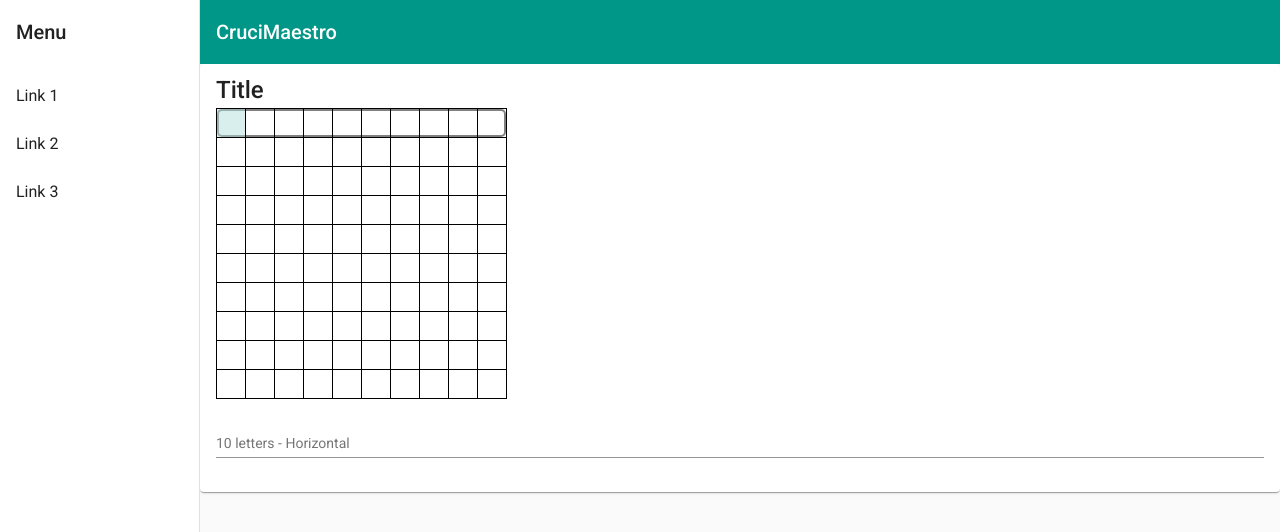
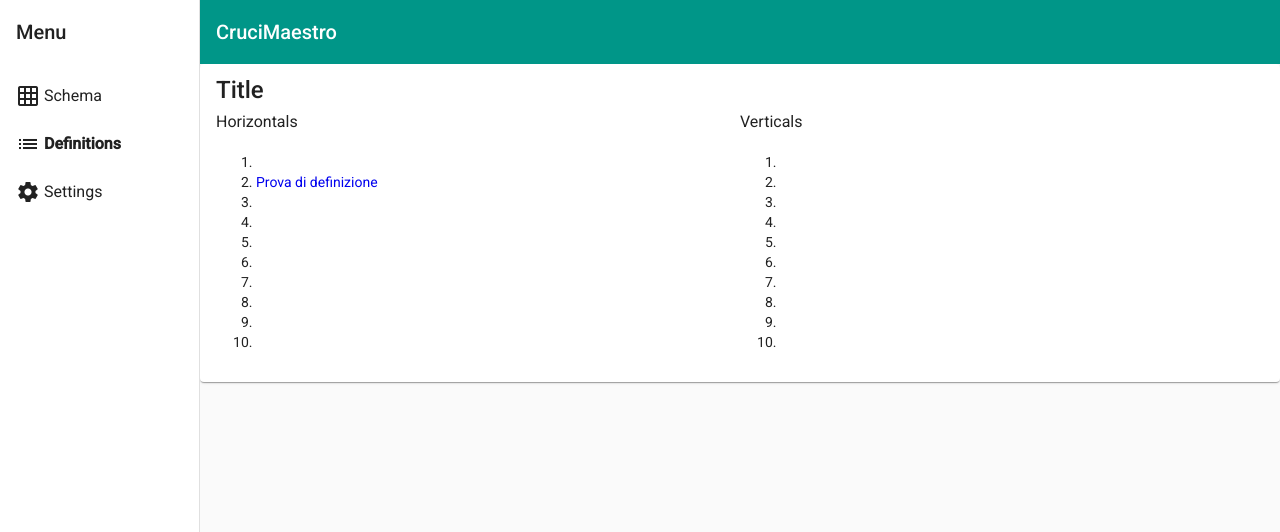
Before and after one commit to francescogabbrielli/cruci-maestro, an Angular app: page /definitions in a window 1280 px wide. Before the commit this address led to /. Shown: the top 532 px of the page. Built offline with nearby package versions, Linux system fonts and the light colour scheme.

Commit message:
Menu and definitions component

```diff
--- a/src/app/app-routing.module.ts
+++ b/src/app/app-routing.module.ts
@@ -1,8 +1,16 @@
 import { NgModule } from '@angular/core';
 import { Routes, RouterModule } from '@angular/router';
+import { SchemaComponent } from './schema/schema.component';
+import { DefinitionListComponent } from './definition-list/definition-list.component';
+import { SettingsComponent } from './settings/settings.component';
 
-
-const routes: Routes = [];
+const routes: Routes = [
+  {path: '', redirectTo: '/schema', pathMatch: 'full' },
+  {path: 'schema', component: SchemaComponent},
+  {path: 'schema/:sel', component: SchemaComponent},
+  {path: 'definitions', component: DefinitionListComponent},
+  {path: 'settings', component: SettingsComponent}
+];
 
 @NgModule({
   imports: [RouterModule.forRoot(routes)],
--- a/src/app/app.component.html
+++ b/src/app/app.component.html
@@ -5,9 +5,15 @@
       [opened]="(isHandset$ | async) === false">
     <mat-toolbar>Menu</mat-toolbar>
     <mat-nav-list>
-      <a mat-list-item href="#">Link 1</a>
-      <a mat-list-item href="#">Link 2</a>
-      <a mat-list-item href="#">Link 3</a>
+      <a mat-list-item routerLink="/schema" routerLinkActive="selected-route">
+        <mat-icon aria-hidden="false" aria-label="Example home icon">grid_on</mat-icon>&nbsp;Schema
+      </a>
+      <a mat-list-item routerLink="/definitions" routerLinkActive="selected-route">
+        <mat-icon aria-hidden="false" aria-label="Example home icon">list</mat-icon>&nbsp;Definitions
+      </a>
+      <a mat-list-item routerLink="/settings" routerLinkActive="selected-route">
+        <mat-icon aria-hidden="false" aria-label="Example home icon">settings</mat-icon>&nbsp;Settings
+      </a>
     </mat-nav-list>
   </mat-sidenav>
   <mat-sidenav-content>
@@ -25,7 +31,7 @@
     <mat-card>
       <mat-card-title>Title</mat-card-title>
       <mat-card-content>
-        <schema></schema>
+        <router-outlet></router-outlet>
       </mat-card-content>
     </mat-card>
   </mat-sidenav-content>
--- a/src/app/app.component.sass
+++ b/src/app/app.component.sass
@@ -13,3 +13,6 @@
   position: sticky
   top: 0
   z-index: 1
+
+.selected-route
+  font-weight: bold
--- a/src/app/app.module.ts
+++ b/src/app/app.module.ts
@@ -17,12 +17,16 @@ import { MatSidenavModule } from '@angular/material/sidenav';
 import { MatIconModule } from '@angular/material/icon';
 import { MatListModule } from '@angular/material/list';
 import { MatInputModule } from '@angular/material/input';
+import { DefinitionListComponent } from './definition-list/definition-list.component';
+import { SettingsComponent } from './settings/settings.component';
 
 @NgModule({
   declarations: [
     AppComponent,
     SchemaComponent,
-    DefsComponent
+    DefsComponent,
+    DefinitionListComponent,
+    SettingsComponent
   ],
   imports: [
     BrowserModule,
--- /dev/null
+++ b/src/app/definition-list/definition-list.component.html
@@ -0,0 +1,11 @@
+<div class="definition-block" *ngFor="let d of defs">
+  <h3>{{d.title}}</h3>
+  <ol>
+    <li *ngFor="let line of d.lines">
+      <span *ngFor="let def of line; last as last">
+        <a routerLink="/schema/{{def.highlight}}" title="{{def.unused ? 'Definition not used' : ''}}" [ngClass]="{'definition': true, 'unused': def.unused}">{{def.desc}}</a>
+        <span *ngIf="!last"> - </span>
+      </span>
+    </li>
+  </ol>
+</div>
--- /dev/null
+++ b/src/app/definition-list/definition-list.component.sass
@@ -0,0 +1,10 @@
+.definition-block
+  display: inline-block
+  width: 50%
+  vertical-align: top
+
+.definition
+  text-decoration: none
+
+.definition.unused
+  color: red
--- /dev/null
+++ b/src/app/definition-list/definition-list.component.ts
@@ -0,0 +1,63 @@
+import { Component, OnInit } from '@angular/core';
+
+import { SchemaService, Definition } from '../schema.service';
+
+class DefinitionBlock {
+  title: string;
+  lines: Definition[][];
+  horizontal:boolean;
+  constructor(horizontal:boolean, size:number) {
+    this.title = horizontal ? "Horizontals" : "Verticals";
+    this.lines = Array(size);
+    this.horizontal = horizontal;
+  }
+  add(def:Definition):void {
+    let dim = this.horizontal ? 0 : 1;
+    let high = def.highlight;
+    let line = this.lines[high.start[1-dim]];
+    if (!line) {
+      line = [def];
+    } else {
+      for (var i=0; i<line.length; i++) {
+        let h = line[i].highlight;
+        if ((high.start[dim] < h.start[dim]) || (high.start[dim]===h.start[dim] && high.end[dim]<h.end[dim])) {
+          line.splice(i, 0, def);
+          break;
+        }
+      }
+      if (i===line.length)
+        line.push(def);
+    }
+    this.lines[high.start[1-dim]] = line;
+  }
+}
+
+@Component({
+  selector: 'definition-list',
+  templateUrl: './definition-list.component.html',
+  styleUrls: ['./definition-list.component.sass']
+})
+export class DefinitionListComponent implements OnInit {
+
+  service:SchemaService;
+
+  defs:Array<DefinitionBlock>;
+
+  constructor(service:SchemaService) {
+    this.service = service;
+    let size = this.service.getSize();
+    this.defs = [
+      new DefinitionBlock(true, size[0]),
+      new DefinitionBlock(false, size[1])
+    ];
+    for (let def of service.defsGenerator()) {
+      let block = this.defs[def.highlight.isHorizontal() ? 0 : 1];
+      block.add(def);
+    }
+  }
+
+  ngOnInit(): void {
+
+  }
+
+}
--- a/src/app/schema.service.ts
+++ b/src/app/schema.service.ts
@@ -7,8 +7,11 @@ export class Highlight {
     this.start = [s0, s1];
     this.end = [e0, e1];
   }
+  isHorizontal():boolean {
+    return this.start[1] === this.end[1];
+  }
   equals(h:Highlight) {
-    return this.start[0] === h.start[0] && this.start[1] === h.start[1] && this.end[0] === h.end[0] && this.end[1] === h.end[1];
+    return h ? this.start[0] === h.start[0] && this.start[1] === h.start[1] && this.end[0] === h.end[0] && this.end[1] === h.end[1] : false;
   }
   startsWith(x:number, y:number) {
     return this.start[0] === x && this.start[1] === y;
@@ -53,6 +56,8 @@ export class SchemaService {
 
   defs:DefArray;
 
+  readonly noSelection:Highlight = new Highlight(-1,-1,-1,-1);
+
   constructor() {
     this.cells = this.create2DArray(10, 10);
     this.defs = {};
@@ -69,12 +74,26 @@ export class SchemaService {
     return ret;
   }
 
+  set(cells:string[][]):void {
+    this.cells = cells;
+  }
+
+  populate(cells:string[][]):void {
+    for (let i=0; i<this.cells.length; i++)
+      for (let j=0; j<this.cells[i].length; j++)
+        cells[i][j] = this.cells[i][j];
+  }
+
   getCell(i:number, j:number):string {
     return this.cells[i][j];
   }
 
   setCell(i:number, j:number, value:string):void {
     this.cells[i][j] = value;
+  }
+
+  getSize():[number,number] {
+    return [this.cells.length, this.cells[0].length];
   }
 
   setDef(def:Definition) {
@@ -91,7 +110,15 @@ export class SchemaService {
   }
 
   getDef(selection:Highlight):Definition {
+    selection = selection || this.noSelection;
     return this.defs[selection.toString()] || new Definition(selection);
+  }
+
+  *defsGenerator():IterableIterator<Definition> {
+    let keys:string[] = Object.keys(this.defs);
+    let step:number = 0;
+    while (step < keys.length)
+      yield this.defs[keys[step++]];
   }
 
   /********************************************************
@@ -100,8 +127,7 @@ export class SchemaService {
    *  => mark them as used or unused
    */
   reDef(x:number, y:number, blockAdded:boolean) {
-    for (let i of Object.keys(this.defs)) {
-      const def = this.defs[i];
+    for (let def of this.defsGenerator())
       if (def.highlight.contains(x, y)) {
         def.unused = blockAdded;
       } else if (def.highlight.start[1] === y && def.highlight.end[1] === y) {
@@ -111,7 +137,6 @@ export class SchemaService {
         if (def.highlight.start[1] === y+1 || def.highlight.end[1] === y-1)
           def.unused = !blockAdded;
       }
-    }
   }
 
 }
--- a/src/app/schema/schema.component.ts
+++ b/src/app/schema/schema.component.ts
@@ -1,4 +1,5 @@
 import { Component, HostListener } from '@angular/core';
+import { ActivatedRoute } from '@angular/router';
 import { OnInit } from '@angular/core';
 import { DragDropModule } from '@angular/cdk/drag-drop';
 import $ from "jquery";
@@ -15,6 +16,7 @@ import { SchemaState } from './state';
 })
 export class SchemaComponent implements OnInit {
 
+  route:ActivatedRoute;
   config:ConfigService;
   service:SchemaService;
 
@@ -29,6 +31,8 @@ export class SchemaComponent implements OnInit {
   state: SchemaState = {x:0, y:0, horizontal: true, focused: false};
   selection: Highlight = new Highlight(0, 0, 0, 0);
 
+  sel:string
+
   onFocus() {
     this.state.focused = true;
   }
@@ -37,7 +41,8 @@ export class SchemaComponent implements OnInit {
     this.state.focused = false;
   }
 
-  constructor(config:ConfigService, service:SchemaService) {
+  constructor(route:ActivatedRoute, config:ConfigService, service:SchemaService) {
+    this.route = route;
     this.config = config;
     this.service = service;
     this.cells = this.service.create2DArray(999,999);
@@ -48,10 +53,18 @@ export class SchemaComponent implements OnInit {
   }
 
   ngOnInit() {
+    this.service.populate(this.cells);
     this.reframe(this.size);
     $(document).mousemove(event=>this.resize(event));
     $(document).mouseup(event=>this.prepareDrag(undefined, undefined, false, event));
     this.highlightCurrentWord();
+    let sel = this.route.snapshot.paramMap.get('sel');
+    if (sel) {
+      const coords = sel.split('-').map(x=>parseInt(x));
+      this.moveCursor(coords[0], coords[1]);
+      this.selection = new Highlight(coords[0], coords[1], coords[2], coords[3]);
+      $('.schema').focus();
+    }
   }
 
   reframe(s) {
@@ -68,7 +81,7 @@ export class SchemaComponent implements OnInit {
           newCells[i][j] = " ";
         }
     }
-    this.service.cells = newCells;
+    this.service.set(newCells);
   }
 
   prepareDrag(i:number, j:number, activate:boolean, event) {
@@ -91,7 +104,7 @@ export class SchemaComponent implements OnInit {
     this.dragPosition = {x: event.clientX, y: event.clientY};
 
     if (activate)
-      this.selection = undefined;
+      this.selection = this.service.noSelection;
 
   }
 
@@ -114,9 +127,9 @@ export class SchemaComponent implements OnInit {
 
   getCurrentHighlight(start: number, end: number):Highlight {
     return this.state.horizontal
-      ? new Highlight(start, this.state.y, end, this.state.y)
-      : new Highlight(this.state.x, start, this.state.x, end);
-  }
+        ? new Highlight(start, this.state.y, end, this.state.y)
+        : new Highlight(this.state.x, start, this.state.x, end);
+    }
 
   highlightCurrentWord() {
     let start, end;
@@ -131,7 +144,7 @@ export class SchemaComponent implements OnInit {
         end = this.state.horizontal ? x : y;
       else break;
     let highlight = this.getCurrentHighlight(start, end);
-    if (!this.selection || !this.selection.equals(highlight))
+    if (!this.selection.equals(highlight))
       this.selection = highlight;
   }
 
@@ -161,7 +174,7 @@ export class SchemaComponent implements OnInit {
     this.service.setCell(this.state.y, this.state.x, value);
     if (old!==value && (old==="." || value===".")) {
       this.highlightCurrentWord();
-      this.service.reDef(this.state.x, this.state.y, old===".")
+      this.service.reDef(this.state.x, this.state.y, value===".")
     }
   }
 
@@ -214,8 +227,10 @@ export class SchemaComponent implements OnInit {
     if (event.key===".") {
       this.setCell(event.key);
     } else if (event.key.match(/^[a-z]$/)) {
-      this.setCell(event.key.toUpperCase());
-      this.moveCursor(1);
+      if (this.getCell()!=='.') {//do not overwrite a block just by typing lowercase
+        this.setCell(event.key.toUpperCase());
+        this.moveCursor(1);
+      }
     } else if (event.key.match(/^[A-Z]$/)) {
       this.setCell(event.key.toUpperCase());
     }
--- /dev/null
+++ b/src/app/settings/settings.component.html
@@ -0,0 +1 @@
+<p>settings works!</p>
--- /dev/null
+++ b/src/app/settings/settings.component.ts
@@ -0,0 +1,15 @@
+import { Component, OnInit } from '@angular/core';
+
+@Component({
+  selector: 'settings',
+  templateUrl: './settings.component.html',
+  styleUrls: ['./settings.component.sass']
+})
+export class SettingsComponent implements OnInit {
+
+  constructor() { }
+
+  ngOnInit(): void {
+  }
+
+}
```
Also changed, not shown: src/app/settings/settings.component.sass (added), 2 other files (tests, documents, lock files or other folders).
